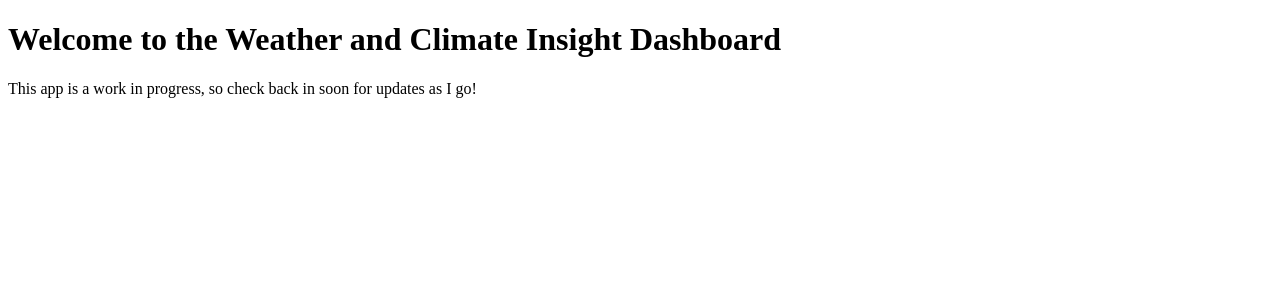
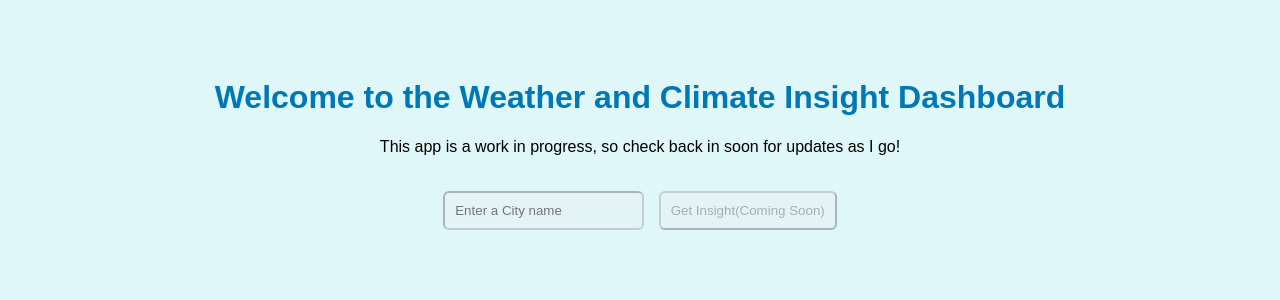
Before and after one commit to Pretzels14/weather-insight-dashboard, a Flask app: page / in a window 1280 px wide. Shown: the top 300 px of the page. Run offline with Flask 3, Linux system fonts and the light colour scheme.

Commit message:
Updated CSS with a basic but improved upon from previous commit stylesheet. Updated index.html to link CSS to app.py as well as added placeholder buttons

```diff
--- a/static/css/style.css
+++ b/static/css/style.css
@@ -0,0 +1,21 @@
+
+body {
+    font-family: Arial, sans-serif;
+    background: #e0f7fa;
+    text-align: center;
+    padding: 50px;
+}
+
+h1 {
+    color: #0077b6;
+}
+
+form {
+    margin-top: 30px;
+}
+
+input, button {
+    padding: 10px;
+    margin: 5px;
+    border-radius: 6px;
+}
--- a/templates/index.html
+++ b/templates/index.html
@@ -1,12 +1,21 @@
 <!DOCTYPE html>
 <html lang="en">
+
 <head>
     <meta charset="UTF-8">
     <meta name = "viewport" content="width=device-width, initial-scale=1.0">
     <title>Weather Insight</title>
+    <link rel="stylesheet" href="{{ url_for('static', filename='css/style.css') }}">
+
 </head>
 <body>
     <h1>Welcome to the Weather and Climate Insight Dashboard</h1>
     <p>This app is a work in progress, so check back in soon for updates as I go! </p>
+
+    <form>
+        <input type="text" placeholder="Enter a City name" disabled>
+        <button disabled> Get Insight(Coming Soon)</button>
+    </form>
+
 </body>
 </html>
```
Also changed, not shown: README.md.
